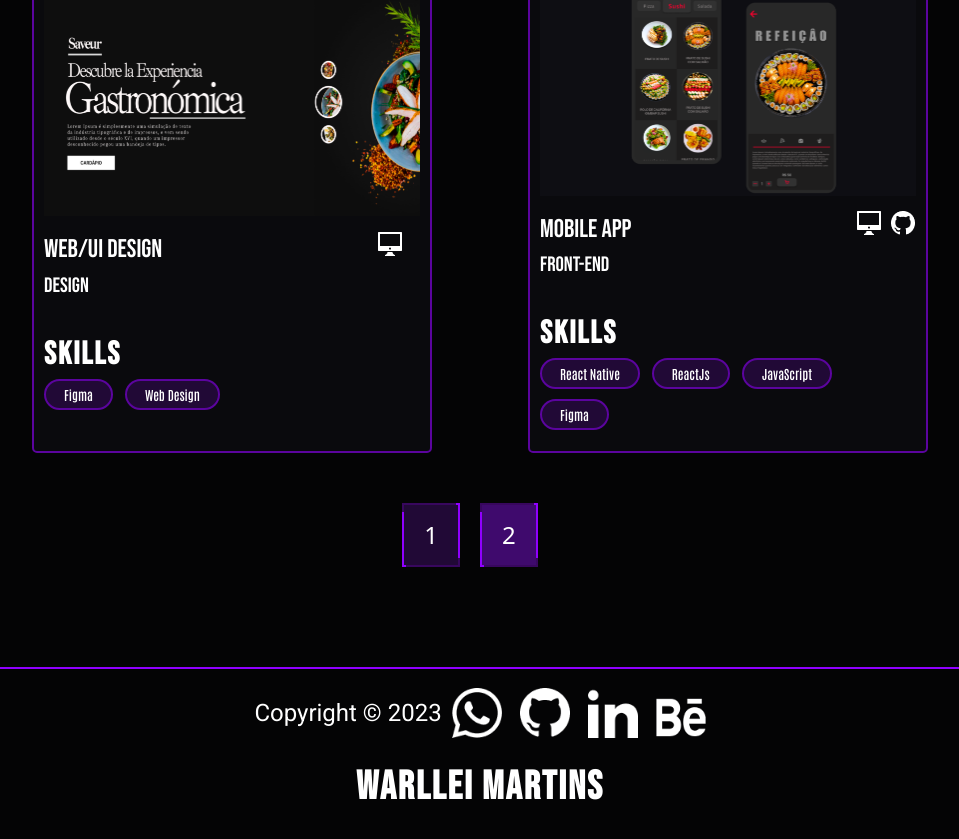
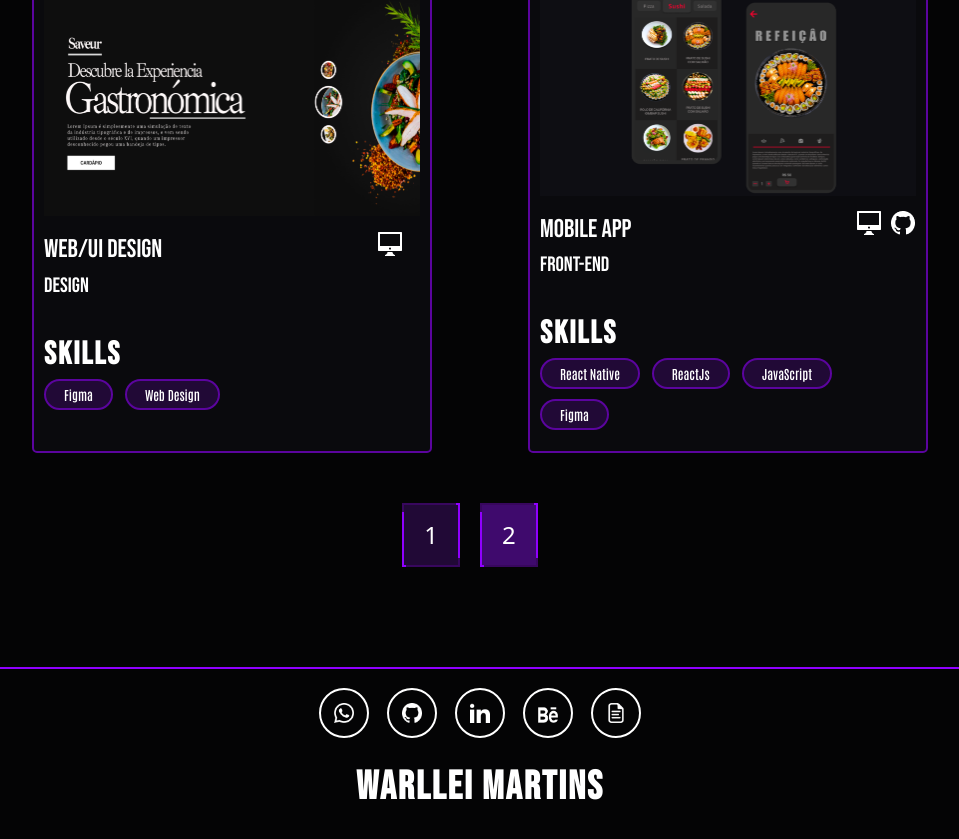
Before and after one commit to warlleism/portifolio-2023, a React (Vite) app: page / in a window 1280 px wide. Shown: the part 3577-4416 px from the top of the page, without its empty margins (160-1119 px from the left). Built offline with nearby package versions, Linux system fonts and the light colour scheme.

Commit message:
mais conteúdo

```diff
--- a/src/views/about/style.scss
+++ b/src/views/about/style.scss
@@ -72,6 +72,15 @@
           color: #fff;
           margin-bottom: -80px;
 
+          @media (max-height: 720px) {
+            font-size: 6rem;
+          }
+
+          @media (max-height: 447px) {
+            font-size: 4rem;
+            margin-bottom: -40px;
+          }
+
           @media (max-width: 1029px) {
             width: 100%;
             margin: 0;
@@ -90,6 +99,15 @@
           color: #38075e;
           margin-left: 100px;
           margin-bottom: -40px;
+
+          @media (max-height: 720px) {
+            font-size: 6rem;
+          }
+
+          @media (max-height: 447px) {
+            font-size: 4rem;
+            margin-bottom: 0px;
+          }
 
           @media (max-width: 1029px) {
             width: 100%;
@@ -127,10 +145,18 @@
           width: 400px;
           margin-top: 4rem;
 
+          @media (max-height: 555px) {
+            margin-top: 1rem;
+          }
+
           @media (max-width: 737px) {
             font-size: 1.2rem;
             width: 95%;
             margin: 2rem 0;
+          }
+
+          @media (max-height: 447px) {
+            font-size: .9rem;
           }
         }
 
@@ -140,8 +166,17 @@
           right: 150px;
           max-width: 20%;
 
+          @media (max-height: 555px) {
+            display: none;
+          }
+
           @media (max-width: 1029px) {
             display: none;
+          }
+
+          @media (max-height: 720px) {
+            top: 30px;
+
           }
         }
       }
--- a/src/views/footer/index.jsx
+++ b/src/views/footer/index.jsx
@@ -2,6 +2,8 @@ import Wt from '../../assets/img/footer/wth.png';
 import Git from '../../assets/img/footer/git.png';
 import Lin from '../../assets/img/footer/lin.png';
 import Be from '../../assets/img/footer/be.png';
+import Do from '../../assets/img/footer/do.png';
+import Curriculo from '../../assets/Currículo.pdf'
 import '../../styles/textStyle.css';
 import './style.scss';
 
@@ -9,7 +11,6 @@ const Footer = () => {
   return (
     <div className="flex-container" id="footer">
       <div className="inner-container">
-        <div className="text-copyright roboto">Copyright © 2023</div>
         <div className="social-icons">
           <a
             href="https://api.whatsapp.com/send?phone=5527995804151&text=Meu%20Whatsapp"
@@ -26,7 +27,7 @@ const Footer = () => {
             <img src={Git} alt="" />
           </a>
           <a
-            href="https://www.linkedin.com/in/warllei-martins-%F0%9F%8F%B3%EF%B8%8F%E2%80%8D%F0%9F%8C%88-823510153/"
+            href="https://www.linkedin.com/in/warllei-martins-823510153/"
             target="_blank"
             rel="noreferrer"
           >
@@ -39,6 +40,14 @@ const Footer = () => {
           >
             <img src={Be} alt="" />
           </a>
+          <a
+            href={Curriculo}
+            target="_self"
+            rel="noreferrer"
+            download
+          >
+            <img src={Do} alt="" />
+          </a>
         </div>
       </div>
       <div className="text-name text">WARLLEI MARTINS</div>
--- a/src/views/footer/style.scss
+++ b/src/views/footer/style.scss
@@ -1,4 +1,3 @@
-/* Estilo para o elemento pai com a classe "flex-container" */
 .flex-container {
   display: flex;
   flex-direction: column;
@@ -7,36 +6,34 @@
   justify-content: center;
   align-items: center;
 
-  & > .inner-container {
+  &>.inner-container {
     display: flex;
     height: 100%;
     gap: 10px;
     justify-content: center;
     align-items: center;
 
-    & > .text-copyright {
-      color: #fff;
-      font-size: 1.5rem;
-      max-width: 524px;
-      overflow: hidden;
-
-      @media (max-width: 468px) {
-        display: none;
-      }
-    }
-
-    & > .social-icons {
+    &>.social-icons {
       display: flex;
       gap: 18px;
 
       a {
+        border: solid 2px #fff;
+        border-radius: 100px;
         width: 50px;
         height: 50px;
+        display: flex;
+        justify-content: center;
+        align-items: center;
+
+        img {
+          max-width: 20px;
+        }
       }
     }
   }
 
-  & > .text-name {
+  &>.text-name {
     font-size: 2.5rem;
     margin-bottom: 50px;
     text-align: center;
```
Also changed, not shown: src/assets/img/footer/do.png (added), 1 other file (tests, documents, lock files or other folders).
